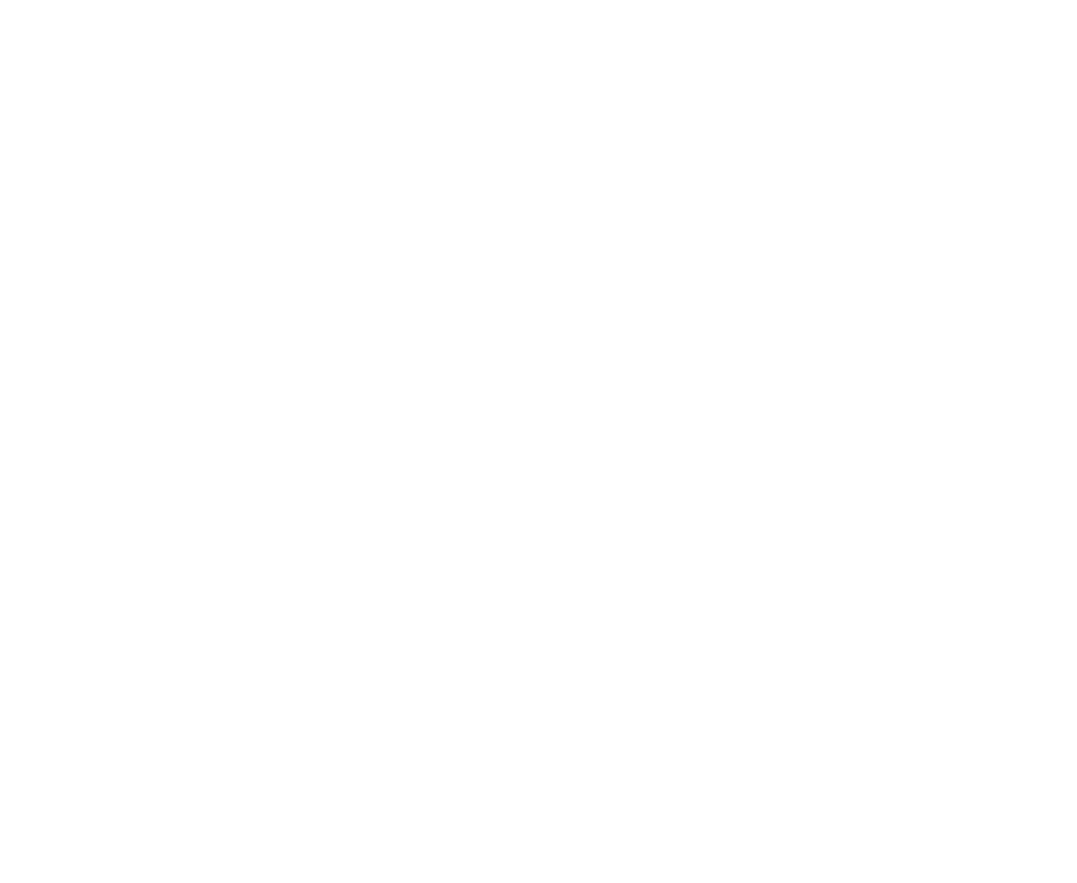
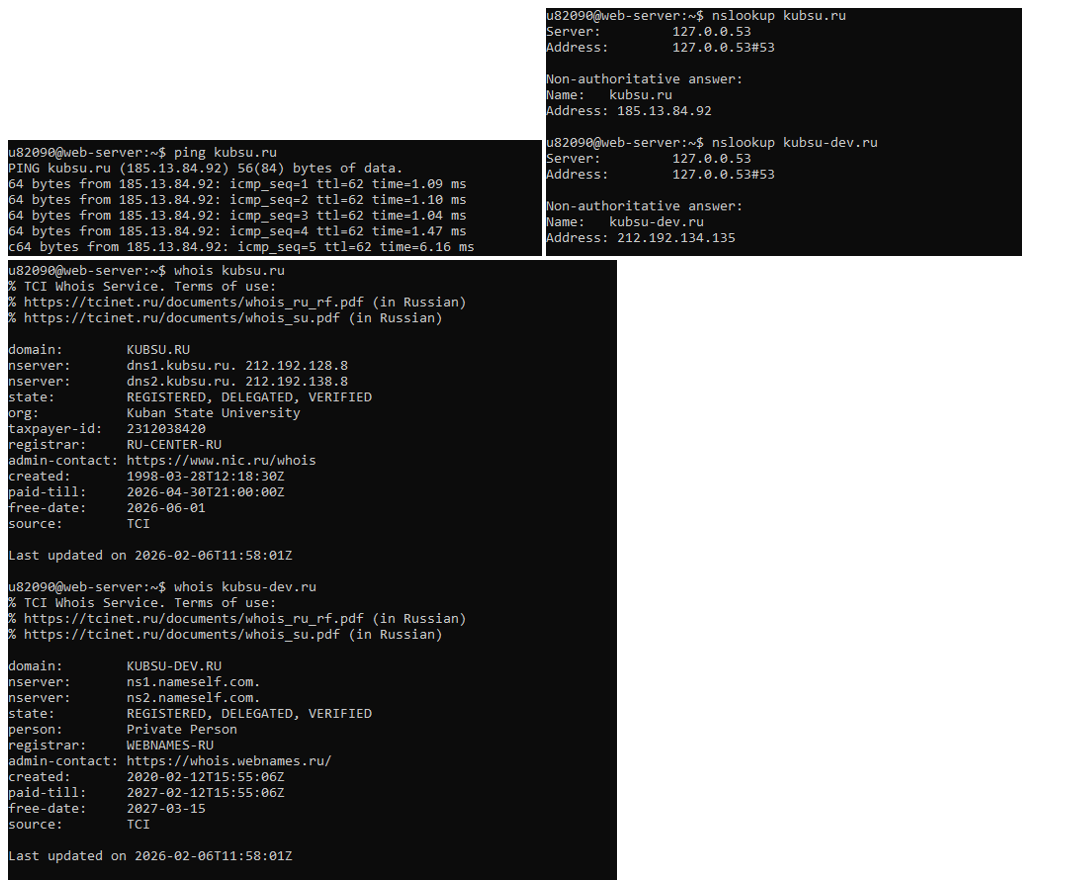
Before and after one commit to AlborovaPolina/web2.1, a plain HTML site: page index.html in a window 1280 px wide. Shown: the top 883 px of the page, without its empty margins (0-1077 px from the left). Before the commit the page ends 800 px from the top, so only its background shows below. Drawn offline with Linux system fonts and the light colour scheme.

Commit message:
Update index.html

```diff
--- a/index.html
+++ b/index.html
@@ -1,7 +1,8 @@
 <!DOCTYPE html>
 <body>
-<img src="./скрины/Рисунок4.png" alt="" class="rif-ok">
-<img src="./скрины/Рисунок3.png" alt="" class="rif-ok">
-<img src="./скрины/Рисунок2.png" alt="" class="rif-ok">
-<img src="./скрины/Рисунок1.png" alt="" class="rif-ok">
+<img src="./Рисунок4.png" alt="" class="rif-ok">
+<img src="./Рисунок3.png" alt="" class="rif-ok">
+<img src="./Рисунок2.png" alt="" class="rif-ok">
+<img src="./Рисунок1.png" alt="" class="rif-ok">
+
 </body>
```
